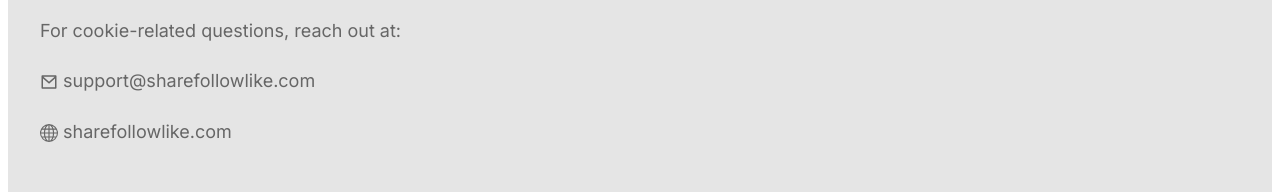
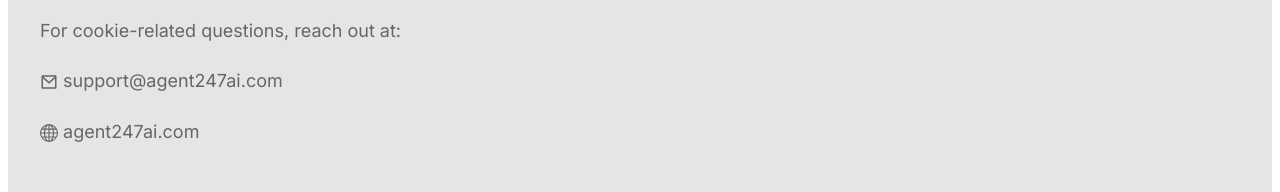
Before and after one commit to prateekrastogi/agent247ai, a Next.js app: page /cookies in a window 1280 px wide. Shown: the part 1140-1332 px from the top of the page. Built offline with nearby package versions, Linux system fonts and the light colour scheme.

Commit message:
fix: Update contact email and website URLs in cookie policy content.

```diff
--- a/src/app/cookies/components/content/content.tsx
+++ b/src/app/cookies/components/content/content.tsx
@@ -37,10 +37,10 @@ const Content = () => {
               For cookie-related questions, reach out at:
             </p>
             <p>
-              <a href="mailto:support@sharefollowlike.com" className={styles.linkStyle}><RiMailLine style={{verticalAlign: 'middle' }} /> support@sharefollowlike.com</a>
+              <a href="mailto:support@agent247ai.com" className={styles.linkStyle}><RiMailLine style={{ verticalAlign: 'middle' }} /> support@agent247ai.com</a>
             </p>
             <p>
-            <a href="https://sharefollowlike.com/about#contact" className={styles.linkStyle}><BsGlobe style={{ verticalAlign: 'middle' }} /> sharefollowlike.com</a>
+              <a href="https://www.agent247ai.com/about#contact" className={styles.linkStyle}><BsGlobe style={{ verticalAlign: 'middle' }} /> agent247ai.com</a>
             </p>
           </div>
         </div>
```
Lines whose indentation alone changed are shown as unchanged.
